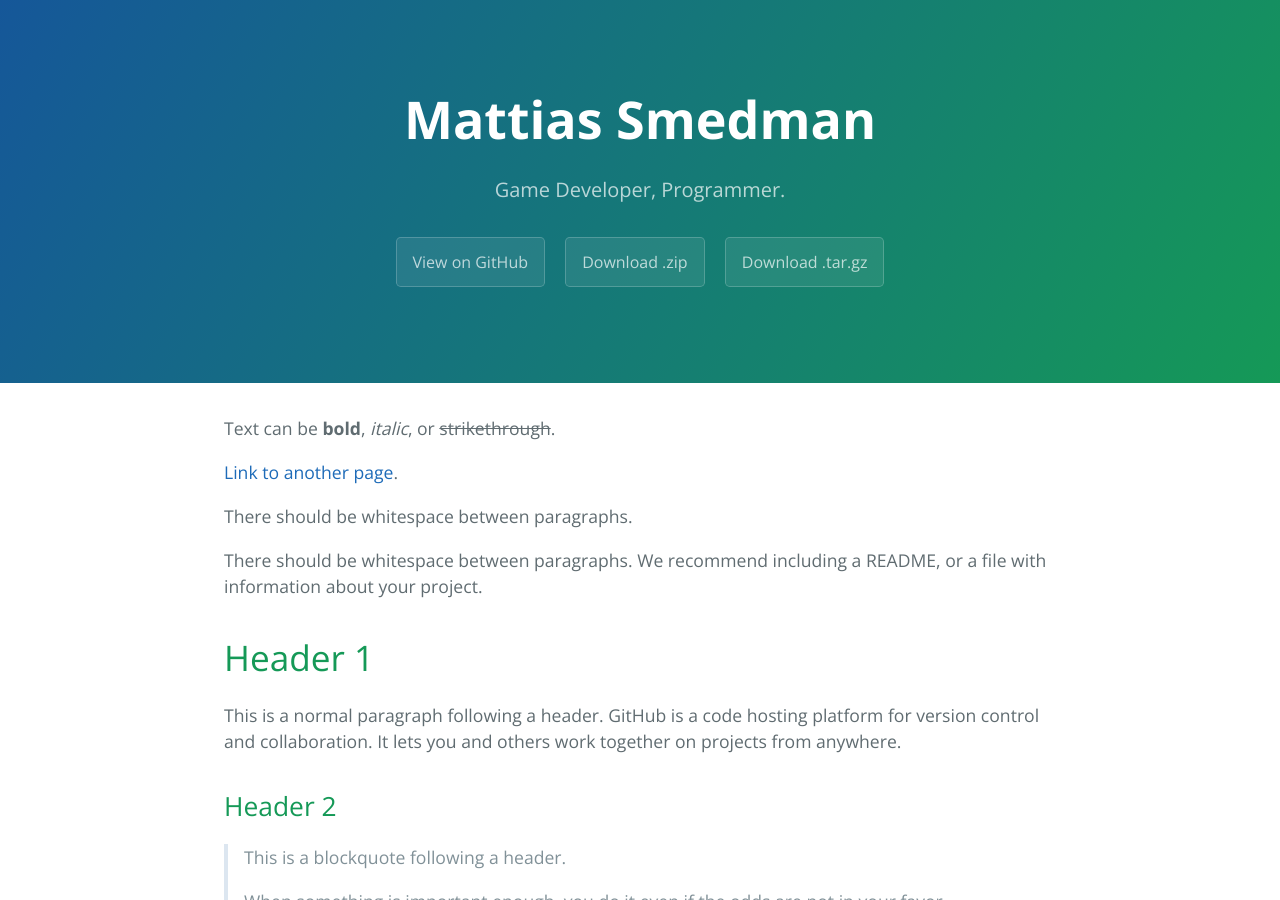
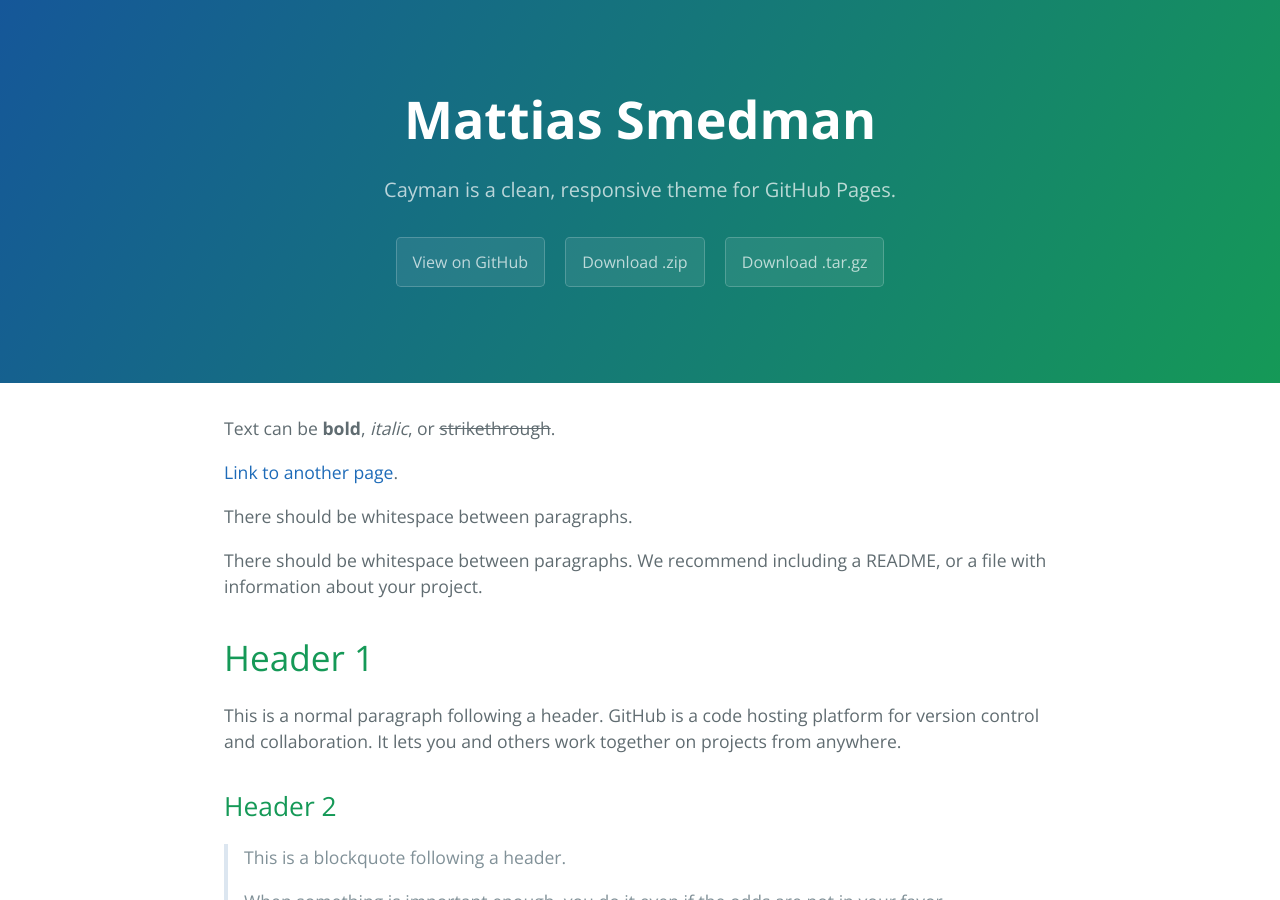
Before and after one commit to Nirase/temp, a Jekyll site: the page built from index.md, in a window 1280 px wide and 900 px high. Built offline with Jekyll 4.4.1, drawn with Linux system fonts in a browser that asks for light colours.

Commit message:
Update _config.yml

```diff
--- a/_config.yml
+++ b/_config.yml
@@ -1,5 +1,5 @@
 title: Mattias Smedman
-description: Game Developer, Programmer.
+description: Cayman is a clean, responsive theme for GitHub Pages.
 show_downloads: true
 google_analytics:
 theme: jekyll-theme-cayman
```
